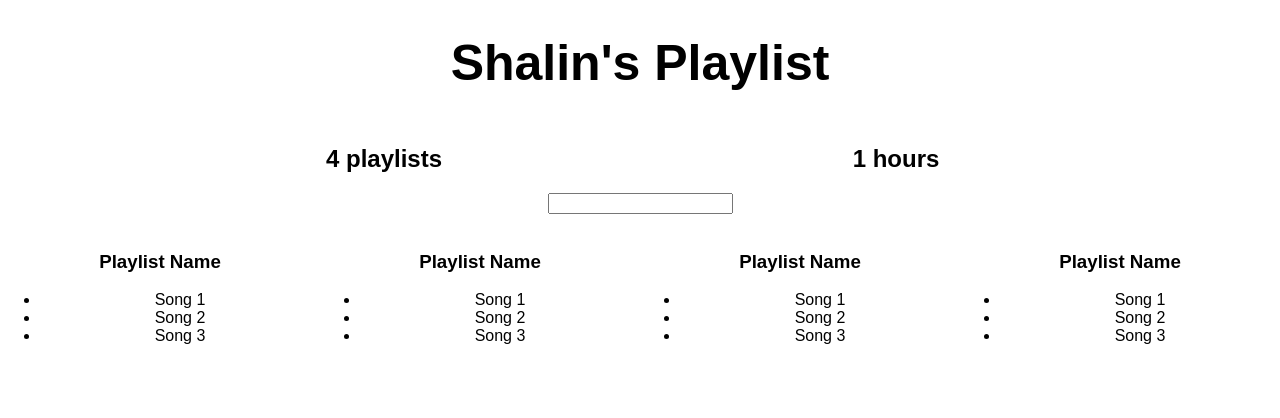
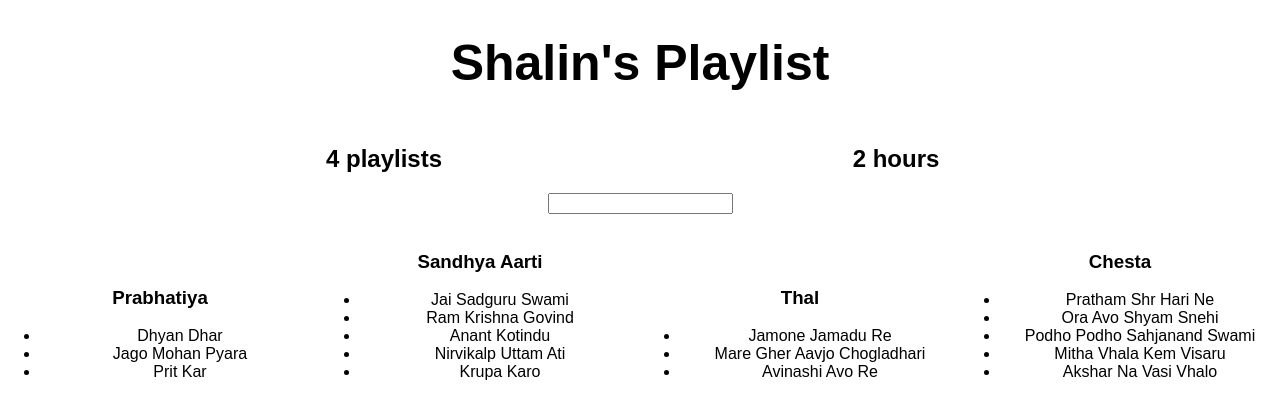
Before and after one commit to shalinparmar/react-prototype-app, a React (Create React App) app: page / in a window 1280 px wide. Shown: the top 418 px of the page. Built offline with nearby package versions, Linux system fonts and the light colour scheme.

Commit message:
finished the Playlist component.

```diff
--- a/src/App.js
+++ b/src/App.js
@@ -7,19 +7,19 @@ let fakeServerData = {
     playlists: [
       {
         name: 'Prabhatiya',
-        songs: [{ name: 'Dhyan Dhar', duration: 400}, {name: 'Jago Mohan Pyara', duration: 460}, {name: 'Prit Kar', duration: 560}]
+        songs: [{ name: 'Dhyan Dhar', duration: 800}, {name: 'Jago Mohan Pyara', duration: 680}, {name: 'Prit Kar', duration: 760}]
       },
       {
         name: 'Sandhya Aarti',
-        songs: [{name: 'Jai Sadguru Swami', duration: 200}, {name: 'Ram Krishna Govind', duration: 220}, {name: 'Anant Kotindu', duration: 310}, {name: 'Nirvikalp Uttam Ati', duration: 175}, {name: 'Krupa Karo', duration: 320}]
+        songs: [{name: 'Jai Sadguru Swami', duration: 300}, {name: 'Ram Krishna Govind', duration: 220}, {name: 'Anant Kotindu', duration: 310}, {name: 'Nirvikalp Uttam Ati', duration: 175}, {name: 'Krupa Karo', duration: 320}]
       },
       {
         name: 'Thal',
-        songs: [{name: 'Jamone Jamadu Re', duration: 280}, {name: 'Mare Gher Aavjo Chogladhari', duration: 155}, {name: 'Avinashi Avo Re', duration: 600}]
+        songs: [{name: 'Jamone Jamadu Re', duration: 380}, {name: 'Mare Gher Aavjo Chogladhari', duration: 155}, {name: 'Avinashi Avo Re', duration: 1600}]
       },
       {
         name: 'Chesta',
-        songs: [{name: 'Pratham Shr Hari Ne', duration: 1000}, {name: 'Ora Avo Shyam Snehi', duration: 320}, {name: 'Podho Podho Sahjanand Swami', duration: 190}, {name: 'Mitha Vhala Kem Visaru', duration: 145}, {name: 'Akshar Na Vasi Vhalo', duration: 460}]
+        songs: [{name: 'Pratham Shr Hari Ne', duration: 1000}, {name: 'Ora Avo Shyam Snehi', duration: 1820}, {name: 'Podho Podho Sahjanand Swami', duration: 290}, {name: 'Mitha Vhala Kem Visaru', duration: 245}, {name: 'Akshar Na Vasi Vhalo', duration: 460}]
       }
     ]
   }
@@ -39,7 +39,6 @@ class HoursCounter extends Component {
   render() {
     let allSongs = this.props.playlists.reduce((songs, eachPlaylist) => songs.concat(eachPlaylist.songs), []);
     let totalDuration = allSongs.reduce((sum, eachSong) => sum += eachSong.duration, 0)
-
     return (
       <div style={{display: 'inline-block', width: '40%'}}>
         <h2>{Math.floor(totalDuration/3600)} hours</h2>
@@ -61,14 +60,13 @@ class Filter extends Component {
 
 class Playlist extends Component {
   render() {
+    let playlist = this.props.playlist;
     return (
       <div style={{width: '25%', display: 'inline-block'}}>
         <img />
-        <h3>Playlist Name</h3>
+        <h3>{playlist.name}</h3>
         <ul>
-          <li>Song 1</li>
-          <li>Song 2</li>
-          <li>Song 3</li>
+          {playlist.songs.map(song => <li>{song.name}</li>)}
         </ul>
       </div>
     );
@@ -98,10 +96,7 @@ class App extends Component {
           <PlaylistCounter playlists={this.state.serverData.user.playlists} />
           <HoursCounter playlists={this.state.serverData.user.playlists} />
           <Filter />
-          <Playlist />
-          <Playlist />
-          <Playlist />
-          <Playlist />
+          {this.state.serverData.user.playlists.map(playlist => <Playlist playlist={playlist} />)}
         </div> : <h1>Loading.....</h1>}
       </div>
     )
```
